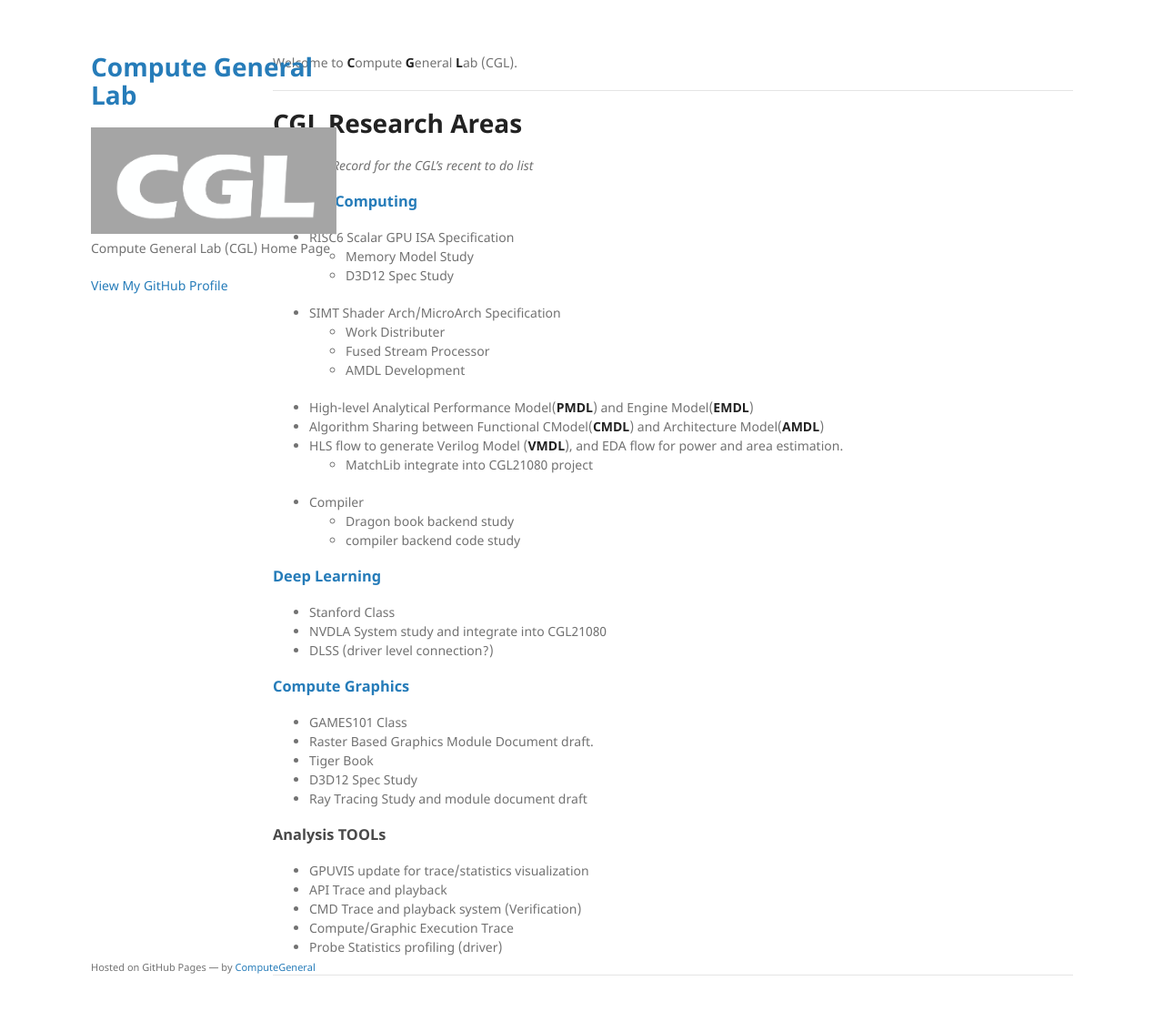
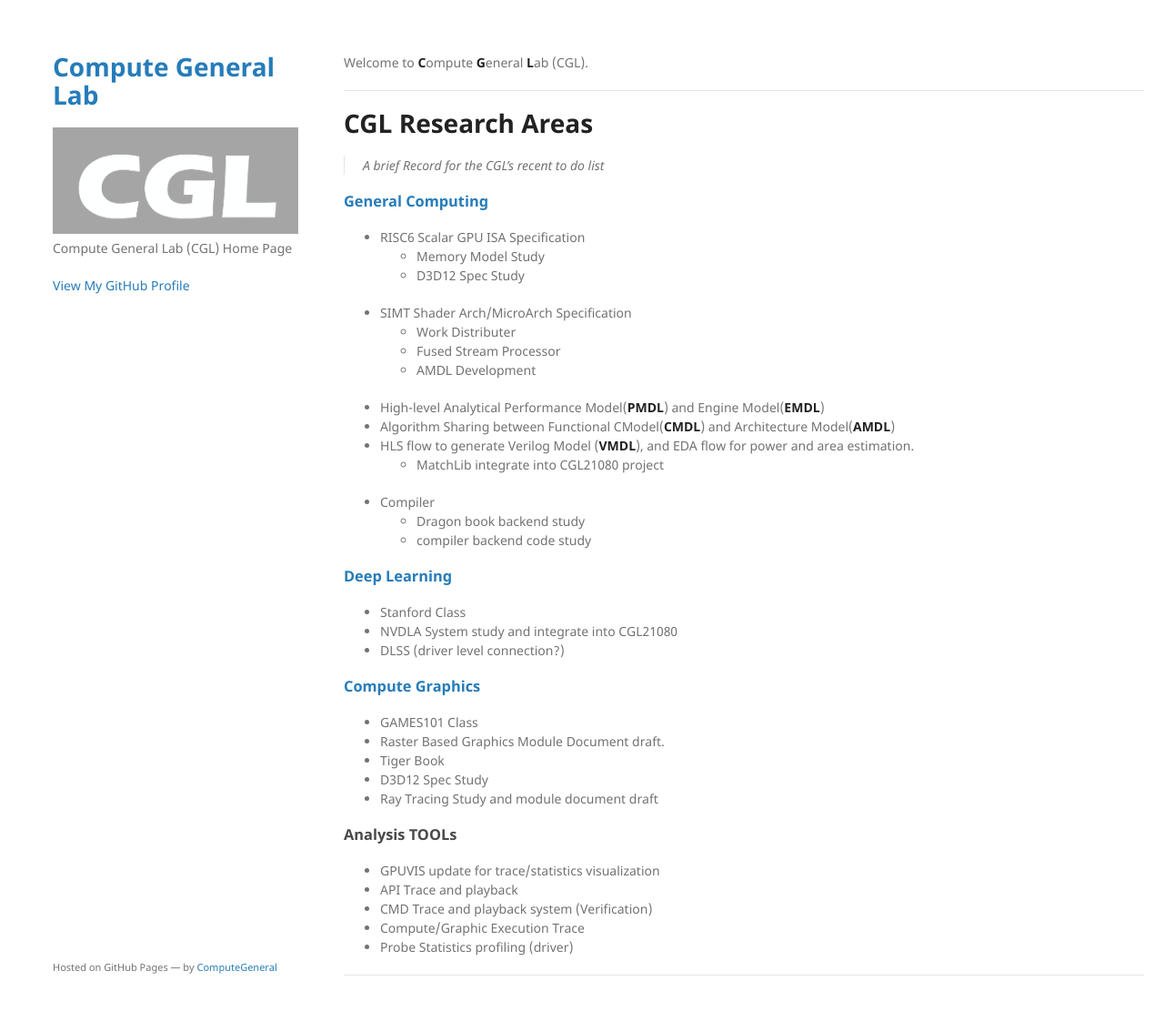
Before and after one commit to ComputeGeneral/ComputeGeneral.github.io, a Jekyll site: the page built from index.md, in a window 1280 px wide and 1142 px high. Shown: the top 1111 px of the window at 91% size. Built offline with Jekyll 4.4.1, drawn with Linux system fonts in a browser that asks for light colours; comment, search, counter and statistics services are not loaded.

Commit message:
update layout

```diff
--- a/_sass/jekyll-theme-minimal.scss
+++ b/_sass/jekyll-theme-minimal.scss
@@ -56,7 +56,7 @@ a:hover small {
 }
 
 .wrapper {
-  width:1080px;
+  width:1200px;
   margin:0 auto;
 }
 
```
